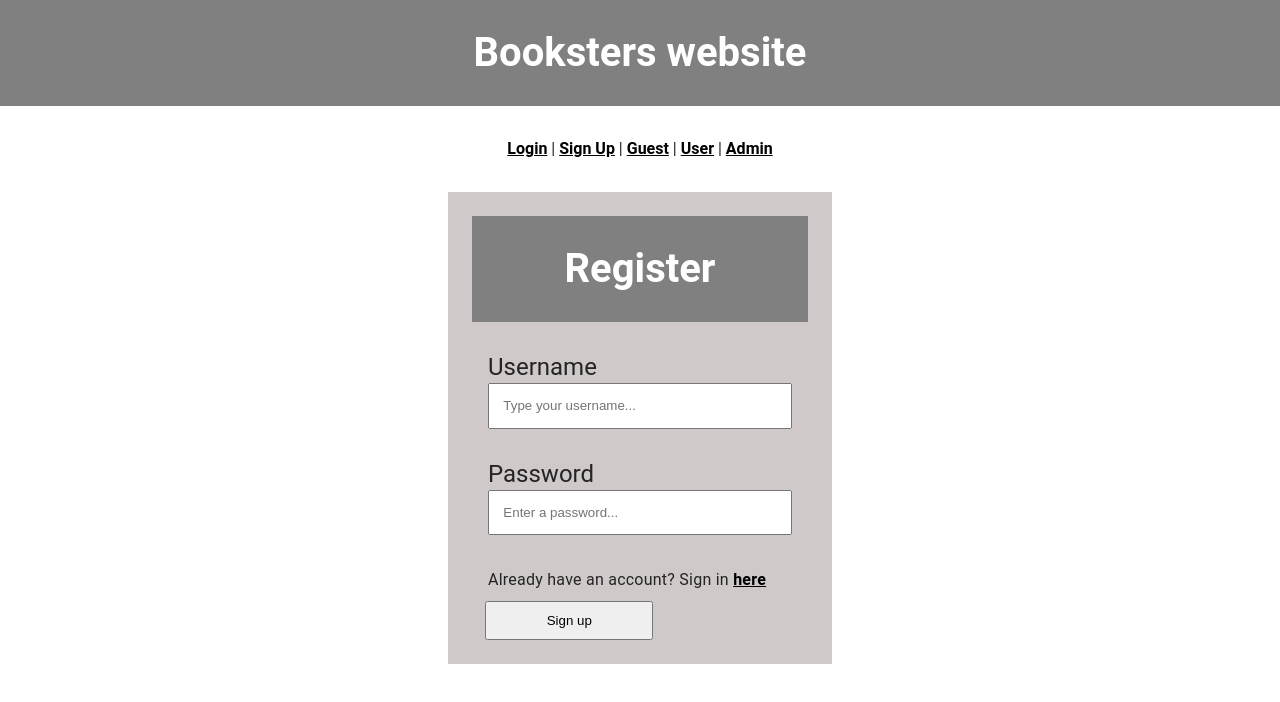
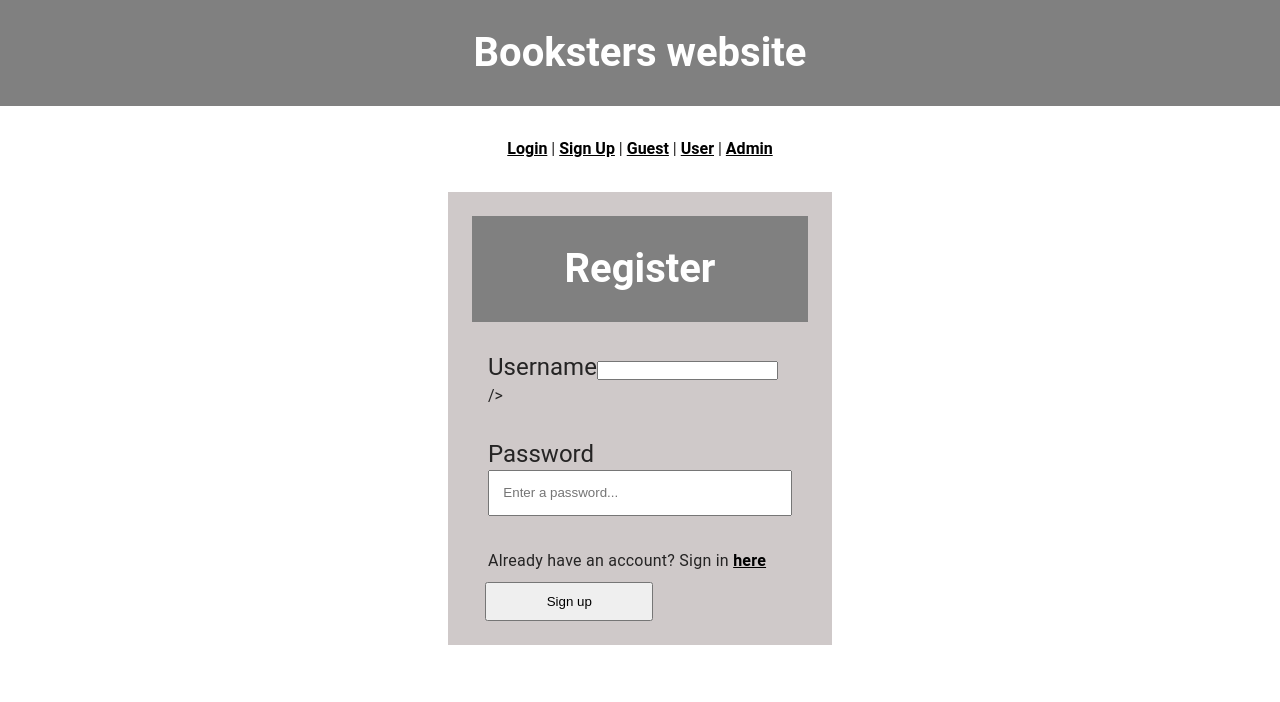
Before and after one commit to rodercode/frontend-auth-vue, a Vue app in the folder frontend/: page /register in a window 1280 px wide. Shown: the top 702 px of the page. Built offline with nearby package versions, Linux system fonts and the light colour scheme.

Commit message:
create baseInput componenet

```diff
--- /dev/null
+++ b/frontend/src/components/BaseInput.vue
@@ -0,0 +1,16 @@
+<template>
+  <input
+    type="text"
+    :value="modelValue"
+    @input="$emit('update:modelValue', $event.target.value)"/>
+  />
+</template>
+
+<script lang="ts">
+import { defineComponent } from "vue";
+export default defineComponent({
+  props: {
+    modelValue: String,
+  },
+});
+</script>
--- a/frontend/src/views/RegisterView.vue
+++ b/frontend/src/views/RegisterView.vue
@@ -1,17 +1,19 @@
 <template>
   <div class="container-register">
-    <form class="form-register" v-on:submit.prevent="handleButton">
+
+     <form class="form-register" v-on:submit.prevent="handleButton">
       <header class="form-header">
         <h1>Register</h1>
       </header>
       <section class="section-input">
         <label class="label-username">Username</label>
-        <input
+        <BaseInput v-model="consumer.username" />
+        <!-- <input
           v-model="consumer.username"
           class="input"
           placeholder="Type your username..."
           type="username"
-        />
+        /> -->
       </section>
 
       <section class="section-input">
@@ -38,11 +40,13 @@
 <script lang="ts">
 import { defineComponent } from "vue";
 import VueRouter from "vue-router";
-import { Consumer } from "../model/consumer";
+import { Consumer } from "@/model/consumer";
 import authService from "@/service/authService";
+import BaseInput from "@/components/BaseInput.vue"
 
 export default defineComponent({
   name: "RegisterView",
+  components: {BaseInput },
   data() {
     return {
       consumer: {} as Consumer,
@@ -53,6 +57,7 @@ export default defineComponent({
     handleButton() {
       this.convertToLowerCase(this.consumer.username);
       this.handlePromise();
+      console.log(this.consumer.username);
     },
     async handlePromise() {
       this.msg = await authService.register(this.consumer);
```
Also changed, not shown: frontend/src/components/BaseForm.vue (added, +88 -0 lines).
